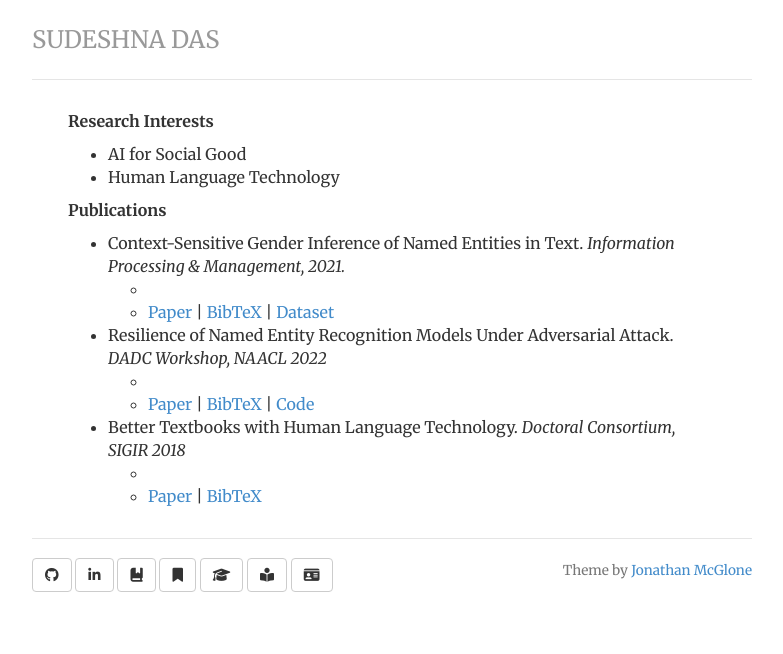
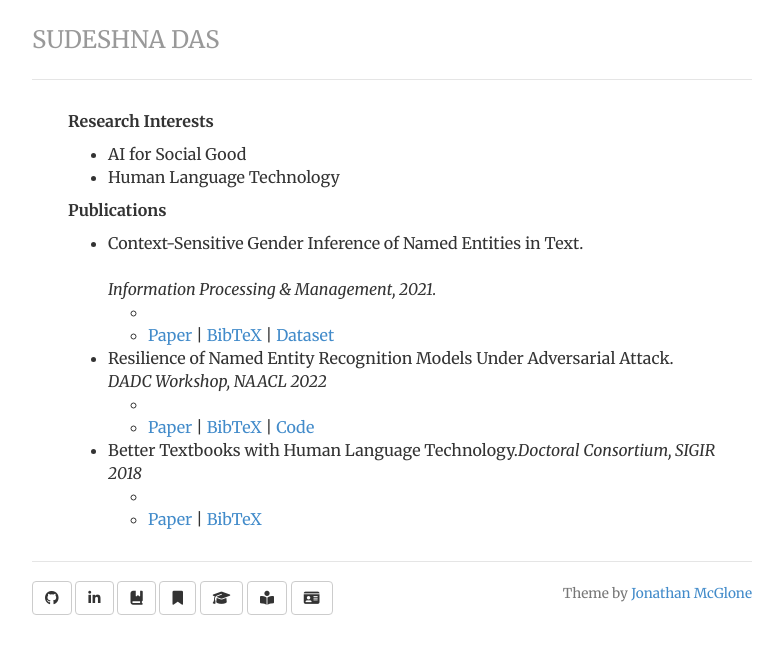
Before and after one commit to das-sudeshna/das-sudeshna.github.io, a Jekyll site: the page built from research/index.html, in a window 1280 px wide. Shown: the top 654 px of the page, without its empty margins (248-1031 px from the left). Built offline with Jekyll 4.4.1, drawn with Linux system fonts in a browser that asks for light colours; nearby versions of some CDN libraries.

```diff
--- a/research/index.html
+++ b/research/index.html
@@ -17,17 +17,17 @@ description: Research profile of Sudeshna Das, PhD candidate, IIT Kharagpur.
 
     <p><strong>Publications</strong><br>
 				<ul>
-				<li>Context-Sensitive Gender Inference of Named Entities in Text. <em>Information Processing & Management, 2021.</em></li>
+				<li>Context-Sensitive Gender Inference of Named Entities in Text.<br/><br/><em>Information Processing & Management, 2021.</em></li>
 						<ul>
 						<li><em></em></li>
 						<li><a href="https://doi.org/10.1016/j.ipm.2020.102423">Paper</a> | <a href="">BibTeX</a> | <a href="https://github.com/das-sudeshna/genid">Dataset</a></li>
 						</ul>
-				<li>Resilience of Named Entity Recognition Models Under Adversarial Attack. <em>DADC Workshop, NAACL 2022</em></li>
+				<li>Resilience of Named Entity Recognition Models Under Adversarial Attack.<br/><em>DADC Workshop, NAACL 2022</em><br/></li>
 						<ul>
 						<li><em></em></li>
 						<li><a href="">Paper</a> | <a href="">BibTeX</a> | <a href="">Code</a></li>
 						</ul>
-				<li>Better Textbooks with Human Language Technology. <em>Doctoral Consortium, SIGIR 2018</em></li>
+				<li>Better Textbooks with Human Language Technology.<em>Doctoral Consortium, SIGIR 2018</em></li>
 						<ul>
 						<li><em></em></li>
 						<li><a href="https://doi.org/10.1145/3209978.3210228">Paper</a> | <a href="">BibTeX</a></li>
```
